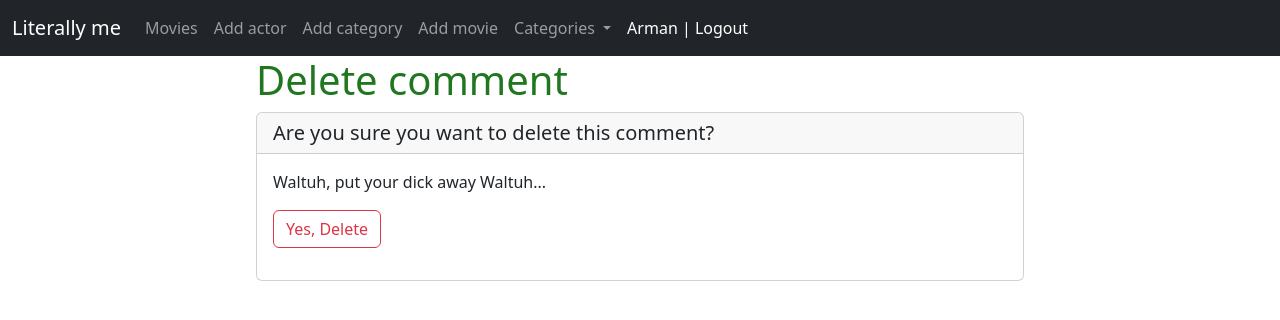
After one commit to Kragline/LiterallyMe, a Django app: a page that uses literallyme/mainapp/templates/mainapp/comment/delete_comment.html in a window 1280 px wide. The commit adds this page. Shown: the top 320 px of the page. Run offline with Django 4.2, Linux system fonts and the light colour scheme; a user stored in the database is signed in; data comes from the database, SQL or seed files in the repository; both versions use the stored data as it was after the commit.

Commit message:
full functionaling comment section

```diff
--- a/literallyme/mainapp/admin.py
+++ b/literallyme/mainapp/admin.py
@@ -31,6 +31,12 @@ class CategoryAdmin(admin.ModelAdmin):
     prepopulated_fields = {'slug': ('name',)}
 
 
+class CommentAdmin(admin.ModelAdmin):
+    list_display = ('id', 'author', 'movie', 'text')
+    list_display_links = ('id', 'author', 'movie', 'text')
+
+
 admin.site.register(Actor, ActorAdmin)
 admin.site.register(Movie, MovieAdmin)
 admin.site.register(Category, CategoryAdmin)
+admin.site.register(Comment, CommentAdmin)
--- a/literallyme/mainapp/forms.py
+++ b/literallyme/mainapp/forms.py
@@ -19,6 +19,7 @@ select_attrs = {'class': 'form-select'}
 
 category_name_attrs = {'type': 'text', 'class': 'form-control', 'placeholder': 'Category name'}
 
+comment_attrs = {'type': 'text', 'class': 'form-control', 'cols': 70, 'placeholder': 'Add your comment'}
 
 class AddActorForm(forms.ModelForm):
     class Meta:
@@ -104,3 +105,13 @@ class AddCategoryForm(forms.ModelForm):
             'name': forms.TextInput(attrs=category_name_attrs),
             'slug': forms.TextInput(attrs=slug_attrs)
         }
+
+
+class CommentForm(forms.ModelForm):
+    class Meta:
+        model = Comment
+        fields = ['text']
+
+        widgets = {
+            'text': forms.TextInput(attrs=comment_attrs)
+        }
--- a/literallyme/mainapp/models.py
+++ b/literallyme/mainapp/models.py
@@ -1,5 +1,6 @@
 from django.db import models
 from django.urls import reverse
+from django.contrib.auth.models import User
 
 
 # all slugs are setted automatucly
@@ -44,8 +45,8 @@ class Movie(models.Model):
     poster = models.ImageField(upload_to='posters/%d/%m/%Y')
     create_time = models.DateTimeField(auto_now_add=True, null=True)
     actors = models.ManyToManyField(Actor, related_name='movies') # related_name is for finding each actors movies (actor.movies)
+    category = models.ForeignKey(Category, on_delete=models.PROTECT, related_name='movies')
     rating = models.IntegerField(default=1, blank=True)
-    category = models.ForeignKey(Category, on_delete=models.PROTECT, related_name='movies')
     slug = models.SlugField(max_length=255, unique=True, db_index=True)
 
     def __str__(self):
@@ -57,3 +58,19 @@ class Movie(models.Model):
     class Meta:
         verbose_name = 'Movies (literally me)'
         verbose_name_plural = 'Movies (literally me)'
+
+
+class Comment(models.Model):
+    movie = models.ForeignKey(Movie, on_delete=models.CASCADE, related_name='comments')
+    author = models.ForeignKey(User, on_delete=models.CASCADE, related_name='comments')
+    text = models.TextField()
+    create_time = models.DateTimeField(auto_now_add=True)
+
+    def __str__(self):
+        return self.text
+
+    def get_absolute_url(self):
+        return reverse('update_comment', kwargs={'comment_id': self.pk, 'movie_slug': self.movie.slug})
+
+    def get_absolute_url_for_delete(self):
+        return reverse('delete_comment', kwargs={'comment_id': self.pk, 'movie_slug': self.movie.slug})
--- /dev/null
+++ b/literallyme/mainapp/templates/mainapp/comment/delete_comment.html
@@ -0,0 +1,19 @@
+{% extends 'mainapp/base.html' %}
+
+{% block content %}
+
+<h1 class="movie-bold">{{ title }}</h1>
+
+<div class="card">
+  <h5 class="card-header">Are you sure you want to delete this comment?</h5>
+  <div class="card-body">
+      <p class="card-text">{{ comment.text }}</p>
+
+      <form method="post">
+          {% csrf_token %}
+          <button type="submit" class="btn btn-outline-danger" value="Yes">Yes, Delete</button>
+      </form>
+  </div>
+</div>
+
+{% endblock %}
--- a/literallyme/mainapp/urls.py
+++ b/literallyme/mainapp/urls.py
@@ -3,16 +3,27 @@ from .views import *
 
 
 urlpatterns = [
+    # Actor
     path('', ActorsListView.as_view(), name='home'),
     path('add_actor/', AddActorView.as_view(), name='add_actor'),
     path('actor/<slug:actor_slug>/', AboutActorView.as_view(), name='about_actor'),
     path('actors/<slug:actor_slug>/update/', UpdateActorView.as_view(), name='update_actor'),
+
+    # Movie
     path('movies/', MovieListView.as_view(), name='movies'),
     path('add_movie/', AddMovieView.as_view(), name='add_movie'),
+    path('movies/<slug:movie_slug>/', about_movie_view, name='about_movie'),
     path('movies/<slug:movie_slug>/update/', UpdateMovieView.as_view(), name='update_movie'),
-    path('movies/<slug:movie_slug>/', AboutMovieView.as_view(), name='about_movie'),
-    path('search-movie', search_for_movies_view, name='movie_search'),
+
+    # Category
     path('movies/categories/<slug:category_slug>/', CategoryListView.as_view(), name='category'),
     path('add_category/', AddCategoryView.as_view(), name='add_category'),
+
+    # Comment
+    path('movies/<slug:movie_slug>/comment/update/<int:comment_id>/', UpdateCommentView.as_view(), name='update_comment'),
+    path('movies/<slug:movie_slug>/comment/delete/<int:comment_id>/', DeleteCommentView.as_view(), name='delete_comment'),
+
+    # search views
     path('search-actor', search_for_actors_view, name='actor_search'),
+    path('search-movie', search_for_movies_view, name='movie_search'),
 ]
--- a/literallyme/mainapp/views.py
+++ b/literallyme/mainapp/views.py
@@ -2,8 +2,10 @@ from django.http import HttpResponseNotFound
 from django.shortcuts import redirect, render
 from django.urls import reverse_lazy
 
-from django.views.generic import ListView, DetailView, CreateView, UpdateView
+from django.views.generic import ListView, DetailView, CreateView, UpdateView, DeleteView
 from django.contrib.auth.mixins import LoginRequiredMixin
+
+from django.db.models import Count
 
 from .forms import *
 from .utils import *
@@ -55,7 +57,7 @@ class UpdateActorView(LoginRequiredMixin, DataMixin, UpdateView):
     model = Actor
     form_class = UpdateActorForm
     template_name = 'mainapp/actor/update_actor.html'
-    context_object_name = 'actor'
+    login_url = reverse_lazy('home')
     slug_url_kwarg = 'actor_slug'
 
     def get_context_data(self, **kwargs):
@@ -63,6 +65,9 @@ class UpdateActorView(LoginRequiredMixin, DataMixin, UpdateView):
         mixin_context = self.get_user_context(title='Update actor')
 
         return dict(list(context.items()) + list(mixin_context.items()))
+
+    def get_success_url(self):
+        return reverse_lazy('about_actor', kwargs={'actor_slug': self.object.slug})
 
 
 def search_for_actors_view(request):
@@ -97,17 +102,45 @@ class MovieListView(DataMixin, ListView):
         return Movie.objects.order_by('create_time')
 
 
-class AboutMovieView(DataMixin, DetailView):
-    model = Movie
-    template_name = 'mainapp/movie/about_movie.html'
-    context_object_name = 'movie'
-    slug_url_kwarg = 'movie_slug'
+# class AboutMovieView(DataMixin, DetailView):
+#     model = Movie
+#     template_name = 'mainapp/movie/about_movie.html'
+#     context_object_name = 'movie'
+#     slug_url_kwarg = 'movie_slug'
+#
+#     def get_context_data(self, **kwargs):
+#         context = super().get_context_data(**kwargs)
+#         mixin_context = self.get_user_context(title='About ' + context['movie'].title)
+#
+#         return dict(list(context.items()) + list(mixin_context.items()))
 
-    def get_context_data(self, **kwargs):
-        context = super().get_context_data(**kwargs)
-        mixin_context = self.get_user_context(title='About ' + context['movie'].title)
 
-        return dict(list(context.items()) + list(mixin_context.items()))
+def about_movie_view(request, movie_slug):
+    movie = Movie.objects.get(slug=movie_slug)
+    comments = movie.comments.all().order_by('-create_time')
+    categories = Category.objects.annotate(movies_count=Count('movies'))
+
+    if request.method == 'POST':
+        comment_form = CommentForm(request.POST)
+        if comment_form.is_valid():
+            new_comment = comment_form.save(commit=False)
+            new_comment.movie = movie
+            new_comment.author = request.user
+            new_comment.save()
+
+            return redirect(movie.get_absolute_url())
+    else:
+        comment_form = CommentForm()
+
+    context = {
+        'menu': menu,
+        'categories': categories,
+        'movie': movie,
+        'comments': comments,
+        'form': comment_form
+    }
+
+    return render(request, 'mainapp/movie/about_movie.html', context=context)
 
 
 class AddMovieView(LoginRequiredMixin, DataMixin, CreateView):
@@ -128,7 +161,7 @@ class UpdateMovieView(LoginRequiredMixin, DataMixin, UpdateView):
     model = Movie
     form_class = UpdateMovieForm
     template_name = 'mainapp/movie/update_movie.html'
-    context_object_name = 'movie'
+    login_url = reverse_lazy('home')
     slug_url_kwarg = 'movie_slug'
 
     def get_context_data(self, **kwargs):
@@ -136,6 +169,9 @@ class UpdateMovieView(LoginRequiredMixin, DataMixin, UpdateView):
         mixin_context = self.get_user_context(title='Update movie')
 
         return dict(list(context.items()) + list(mixin_context.items()))
+
+    def get_success_url(self):
+        return reverse_lazy('about_movie', kwargs={'movie_slug': self.object.slug})
 
 
 def search_for_movies_view(request):
@@ -185,6 +221,40 @@ class AddCategoryView(LoginRequiredMixin, DataMixin, CreateView):
         return dict(list(context.items()) + list(mixin_context.items()))
 
 
+class UpdateCommentView(LoginRequiredMixin, DataMixin, UpdateView):
+    model = Comment
+    form_class = CommentForm
+    template_name = 'mainapp/comment/update_comment.html'
+    context_object_name = 'form'
+    login_url = reverse_lazy('home')
+    pk_url_kwarg = 'comment_id'
+    slug_url_kwarg = 'movie_slug'
+
+    def get_context_data(self, **kwargs):
+        context = super().get_context_data(**kwargs)
+        mixin_context = self.get_user_context(title='Update comment')
+
+        return dict(list(context.items()) + list(mixin_context.items()))
+
+    def get_success_url(self):
+        return reverse_lazy('about_movie', kwargs={'movie_slug': self.object.movie.slug})
+
+
+class DeleteCommentView(LoginRequiredMixin, DataMixin, DeleteView):
+    model = Comment
+    template_name = 'mainapp/comment/delete_comment.html'
+    context_object_name = 'comment'
+    login_url = reverse_lazy('home')
+    success_url = reverse_lazy('home')
+    pk_url_kwarg = 'comment_id'
+
+    def get_context_data(self, **kwargs):
+        context = super().get_context_data(**kwargs)
+        mixin_context = self.get_user_context(title='Delete comment')
+
+        return dict(list(context.items()) + list(mixin_context.items()))
+
+
 # works only if DEBUG in settings.py is False
 # and ALLOWED_HOSTS is ['127.0.0.1'] for example
 def page_not_found(reqest, exception):
```
Also changed, not shown: literallyme/mainapp/templates/mainapp/comment/update_comment.html (added, +25 -0 lines), literallyme/mainapp/templates/mainapp/movie/about_movie.html (+41 -0 lines), literallyme/db.sqlite3, literallyme/mainapp/migrations/0006_alter_movie_rating_comments.py (added), literallyme/mainapp/migrations/0007_rename_comments_comment.py (added), literallyme/mainapp/migrations/0008_rename_create_date_comment_create_time.py (added).
